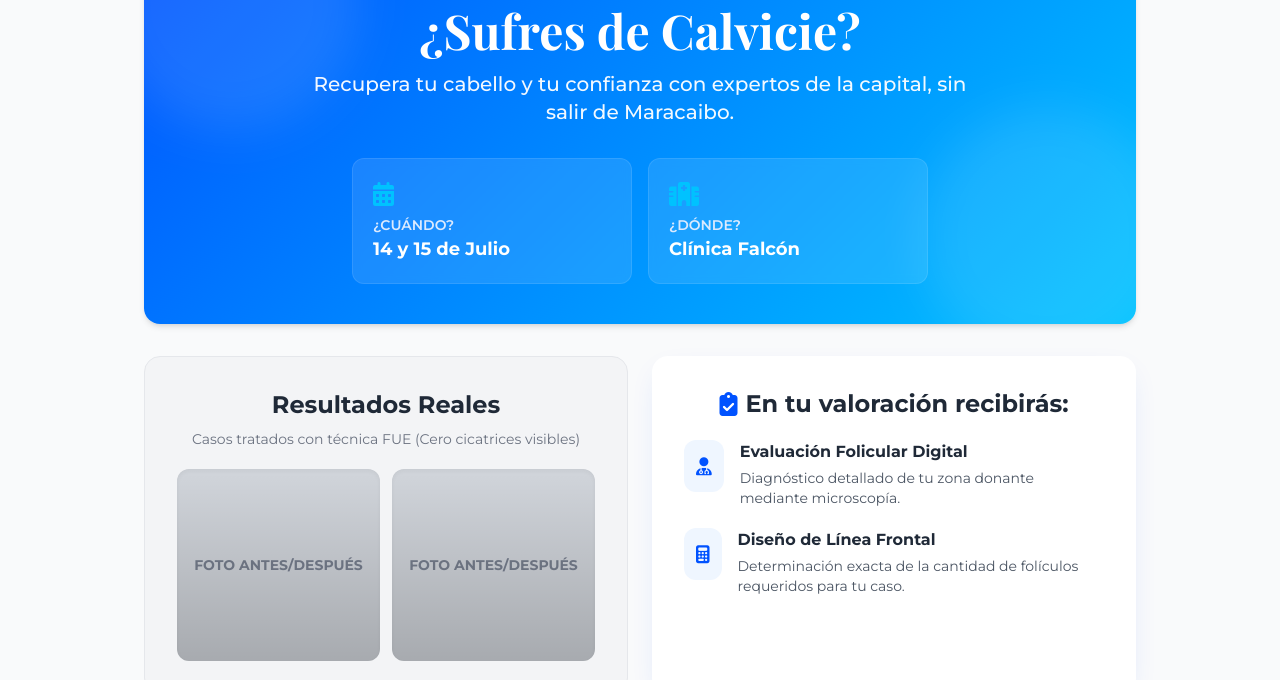
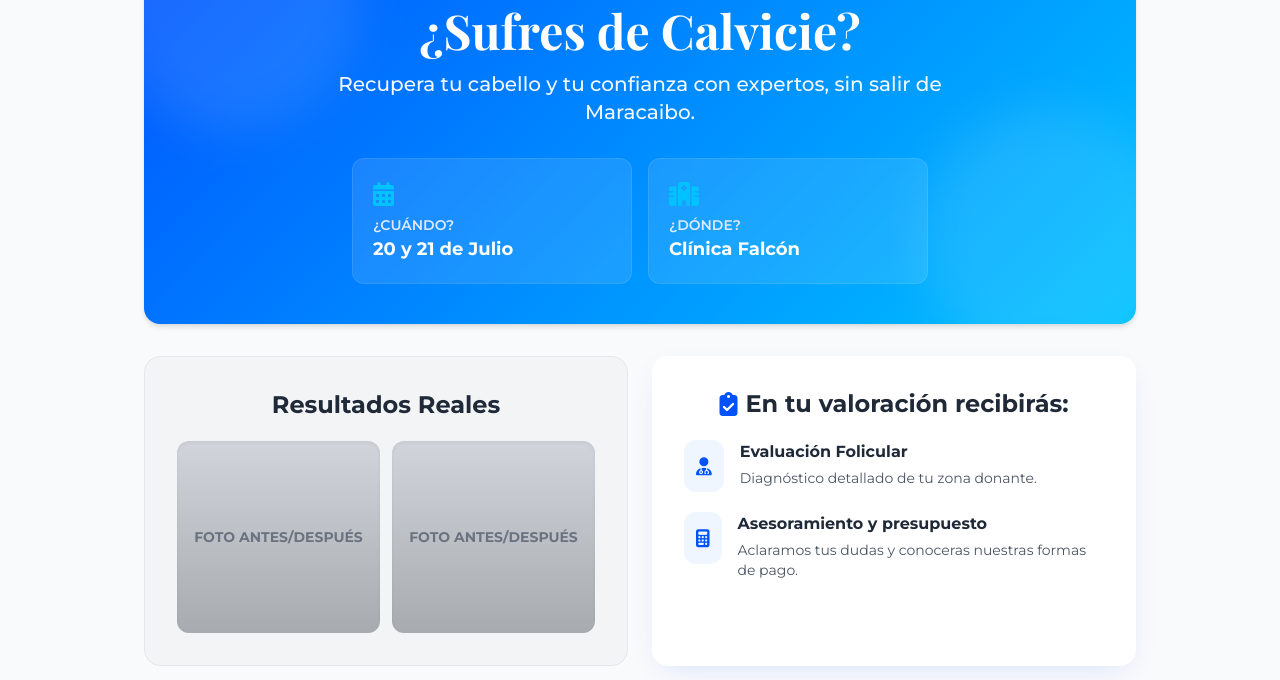
Before and after one commit to cmadridlongobardi-creator/Tu-injerto-, a plain HTML site: page index.html in a window 1280 px wide. Shown: the part 283-963 px from the top of the page. Drawn offline with nearby package versions, Linux system fonts and the light colour scheme.

Commit message:
Update index.html

```diff
--- a/index.html
+++ b/index.html
@@ -79,21 +79,21 @@
             <div class="absolute -bottom-10 -right-10 w-40 h-40 md:w-64 md:h-64 bg-white/10 rounded-full blur-xl"></div>
 
             <span class="bg-white/20 backdrop-blur-md text-white text-xs md:text-sm font-bold px-4 py-2 rounded-full uppercase tracking-wider inline-block mb-4">
-                <i class="fa-solid fa-plane-arrival mr-1.5"></i> Especialistas de Caracas en Zulia
+                <i class="fa-solid fa-plane-arrival mr-1.5"></i> Especialistas de Caracas en El Zulia
             </span>
 
             <h1 class="text-3xl md:text-5xl font-extrabold leading-tight mb-4 font-serif">
                 ¿Sufres de Calvicie?
             </h1>
             <p class="text-white/95 font-medium text-base md:text-xl mb-8 max-w-2xl mx-auto leading-relaxed">
-                Recupera tu cabello y tu confianza con expertos de la capital, sin salir de Maracaibo.
+                Recupera tu cabello y tu confianza con expertos, sin salir de Maracaibo.
             </p>
 
             <div class="grid grid-cols-2 gap-4 max-w-xl mx-auto text-left">
                 <div class="bg-white/10 backdrop-blur-sm p-4 md:p-5 rounded-xl border border-white/10">
                     <div class="text-brandBlue-light text-xl md:text-2xl mb-1"><i class="fa-solid fa-calendar-days"></i></div>
                     <div class="text-xs md:text-sm text-blue-100 uppercase font-semibold">¿Cuándo?</div>
-                    <div class="text-sm md:text-lg font-bold">14 y 15 de Julio</div>
+                    <div class="text-sm md:text-lg font-bold">20 y 21 de Julio</div>
                 </div>
                 <div class="bg-white/10 backdrop-blur-sm p-4 md:p-5 rounded-xl border border-white/10">
                     <div class="text-brandBlue-light text-xl md:text-2xl mb-1"><i class="fa-solid fa-hospital"></i></div>
@@ -109,7 +109,7 @@
             <!-- SECCIÓN DE PRUEBA SOCIAL -->
             <div class="bg-gray-100 p-6 md:p-8 rounded-2xl md:border border-gray-200 h-full">
                 <h2 class="text-xl md:text-2xl font-bold text-gray-800 mb-2 text-center">Resultados Reales</h2>
-                <p class="text-center text-xs md:text-sm text-gray-500 mb-5">Casos tratados con técnica FUE (Cero cicatrices visibles)</p>
+                <p class="text-center text-xs md:text-sm text-gray-500 mb-5"></p>
                 <div class="grid grid-cols-2 gap-3 h-32 md:h-48">
                     <!-- FOTO 1 -->
                     <div class="bg-gray-300 rounded-xl flex items-center justify-center overflow-hidden relative shadow-inner h-full">
@@ -133,15 +133,15 @@
                     <div class="flex items-start gap-4">
                         <div class="bg-blue-50 text-brandBlue p-3 rounded-xl"><i class="fa-solid fa-user-doctor text-lg"></i></div>
                         <div>
-                            <h4 class="font-bold text-gray-800 text-sm md:text-base">Evaluación Folicular Digital</h4>
-                            <p class="text-xs md:text-sm text-gray-600 mt-1">Diagnóstico detallado de tu zona donante mediante microscopía.</p>
+                            <h4 class="font-bold text-gray-800 text-sm md:text-base">Evaluación Folicular</h4>
+                            <p class="text-xs md:text-sm text-gray-600 mt-1">Diagnóstico detallado de tu zona donante.</p>
                         </div>
                     </div>
                     <div class="flex items-start gap-4">
                         <div class="bg-blue-50 text-brandBlue p-3 rounded-xl"><i class="fa-solid fa-calculator text-lg"></i></div>
                         <div>
-                            <h4 class="font-bold text-gray-800 text-sm md:text-base">Diseño de Línea Frontal</h4>
-                            <p class="text-xs md:text-sm text-gray-600 mt-1">Determinación exacta de la cantidad de folículos requeridos para tu caso.</p>
+                            <h4 class="font-bold text-gray-800 text-sm md:text-base">Asesoramiento y presupuesto </h4>
+                            <p class="text-xs md:text-sm text-gray-600 mt-1"> Aclaramos tus dudas y conoceras nuestras formas de pago.</p>
                         </div>
                     </div>
                 </div>
```
